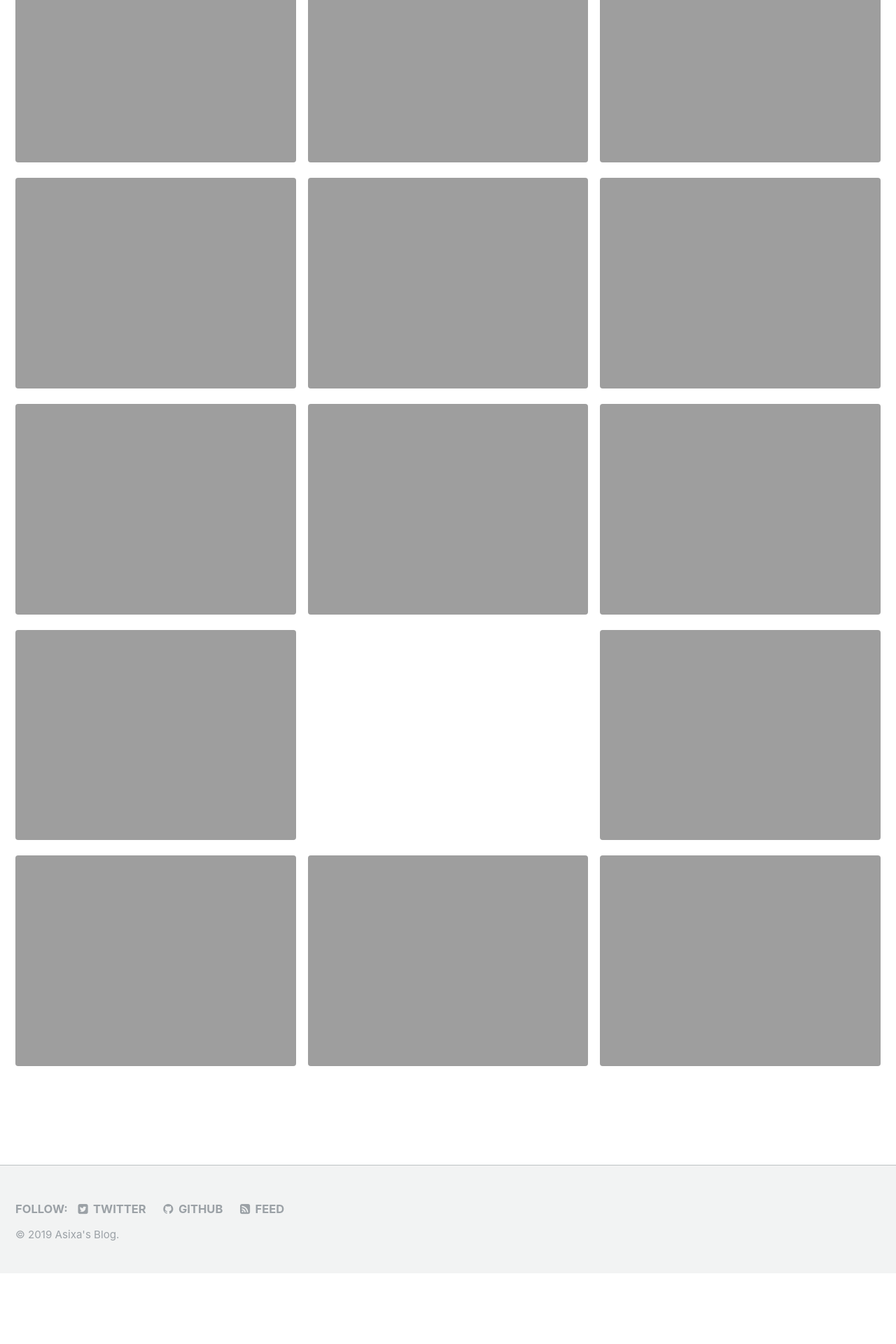
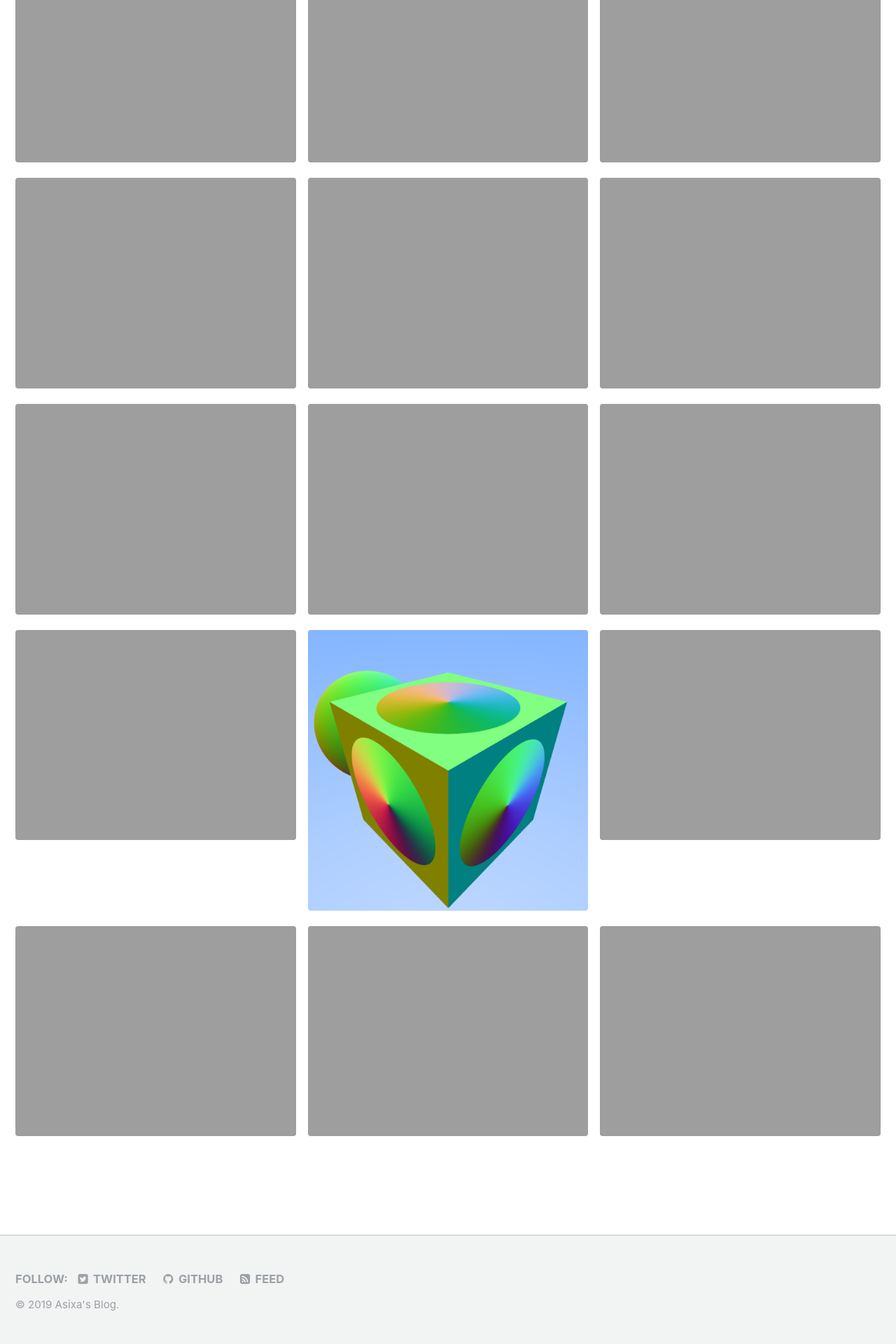
Before and after one commit to Asixa/notebook, a Jekyll site: the page built from _pages/photography.md, in a window 1280 px wide. Shown: the part 1471-3391 px from the top of the page at 70% size. Built offline with Jekyll 4.4.1, drawn with Linux system fonts in a browser that asks for light colours; before the commit the page ends 3290 px from its top, so only the background shows below that.

Commit message:
Update photography.md

```diff
--- a/_pages/photography.md
+++ b/_pages/photography.md
@@ -12,127 +12,127 @@
   #   image_path: /assets/images/photos/Moraine Lake Sunset - HD.jpg
   #   alt: "Sunset at Moraine Lake, Banff National Park."
   #   title: "Sunset at Moraine Lake, Banff National Park."
-  - url: /assets/images/ALight/allery/Picture (1).png
-    image_path: /assets/images/ALight/allery/Picture (1).png
+  - url: /assets/images/Alight/Gallery/Picture (1).png
+    image_path: /assets/images/Alight/Gallery/Picture (1).png
     alt: ""
     title: ""
 
-  - url: /assets/images/ALight/allery/Picture (2).png
-    image_path: /assets/images/ALight/allery/Picture (2).png
+  - url: /assets/images/Alight/Gallery/Picture (2).png
+    image_path: /assets/images/Alight/Gallery/Picture (2).png
     alt: ""
     title: ""
 
-  - url: /assets/images/ALight/allery/Picture (3).png
-    image_path: /assets/images/ALight/allery/Picture (3).png
+  - url: /assets/images/Alight/Gallery/Picture (3).png
+    image_path: /assets/images/Alight/Gallery/Picture (3).png
     alt: ""
     title: ""
 
-  - url: /assets/images/ALight/allery/Picture (4).png
-    image_path: /assets/images/ALight/allery/Picture (4).png
+  - url: /assets/images/Alight/Gallery/Picture (4).png
+    image_path: /assets/images/Alight/Gallery/Picture (4).png
     alt: ""
     title: ""
 
-  - url: /assets/images/ALight/allery/Picture (5).png
-    image_path: /assets/images/ALight/allery/Picture (5).png
+  - url: /assets/images/Alight/Gallery/Picture (5).png
+    image_path: /assets/images/Alight/Gallery/Picture (5).png
     alt: ""
     title: ""
 
-  - url: /assets/images/ALight/allery/Picture (6).png
-    image_path: /assets/images/ALight/allery/Picture (6.png
+  - url: /assets/images/Alight/Gallery/Picture (6).png
+    image_path: /assets/images/Alight/Gallery/Picture (6.png
     alt: ""
     title: ""
 
-  - url: /assets/images/ALight/allery/Picture (7).png
-    image_path: /assets/images/ALight/allery/Picture (7).png
+  - url: /assets/images/Alight/Gallery/Picture (7).png
+    image_path: /assets/images/Alight/Gallery/Picture (7).png
     alt: ""
     title: ""
 
-  - url: /assets/images/ALight/allery/Picture (8).png
-    image_path: /assets/images/ALight/allery/Picture (8).png
+  - url: /assets/images/Alight/Gallery/Picture (8).png
+    image_path: /assets/images/Alight/Gallery/Picture (8).png
     alt: ""
     title: ""
 
-  - url: /assets/images/ALight/allery/Picture (9).png
-    image_path: /assets/images/ALight/allery/Picture (9).png
+  - url: /assets/images/Alight/Gallery/Picture (9).png
+    image_path: /assets/images/Alight/Gallery/Picture (9).png
     alt: ""
     title: ""
 
-  - url: /assets/images/ALight/allery/Picture (10).png
-    image_path: /assets/images/ALight/allery/Picture (10).png
+  - url: /assets/images/Alight/Gallery/Picture (10).png
+    image_path: /assets/images/Alight/Gallery/Picture (10).png
     alt: ""
     title: ""
 
-  - url: /assets/images/ALight/allery/Picture (11).png
-    image_path: /assets/images/ALight/allery/Picture (11).png
+  - url: /assets/images/Alight/Gallery/Picture (11).png
+    image_path: /assets/images/Alight/Gallery/Picture (11).png
     alt: ""
     title: ""
 
-  - url: /assets/images/ALight/allery/Picture (12).png
-    image_path: /assets/images/ALight/allery/Picture (12).png
+  - url: /assets/images/Alight/Gallery/Picture (12).png
+    image_path: /assets/images/Alight/Gallery/Picture (12).png
     alt: ""
     title: ""
 
-  - url: /assets/images/ALight/allery/Picture (13).png
-    image_path: /assets/images/ALight/allery/Picture (13).png
+  - url: /assets/images/Alight/Gallery/Picture (13).png
+    image_path: /assets/images/Alight/Gallery/Picture (13).png
     alt: ""
     title: ""
 
-  - url: /assets/images/ALight/allery/Picture (14).png
-    image_path: /assets/images/ALight/allery/Picture (14).png
+  - url: /assets/images/Alight/Gallery/Picture (14).png
+    image_path: /assets/images/Alight/Gallery/Picture (14).png
     alt: ""
     title: ""
 
-  - url: /assets/images/ALight/allery/Picture (15).png
-    image_path: /assets/images/ALight/allery/Picture (15).png
+  - url: /assets/images/Alight/Gallery/Picture (15).png
+    image_path: /assets/images/Alight/Gallery/Picture (15).png
     alt: ""
     title: ""
 
-  - url: /assets/images/ALight/allery/Picture (16).png
-    image_path: /assets/images/ALight/allery/Picture (16).png
+  - url: /assets/images/Alight/Gallery/Picture (16).png
+    image_path: /assets/images/Alight/Gallery/Picture (16).png
     alt: ""
     title: ""
 
-  - url: /assets/images/ALight/allery/Picture (17).png
-    image_path: /assets/images/ALight/allery/Picture (17).png
+  - url: /assets/images/Alight/Gallery/Picture (17).png
+    image_path: /assets/images/Alight/Gallery/Picture (17).png
     alt: ""
     title: ""
 
-  - url: /assets/images/ALight/allery/Picture (18).png
-    image_path: /assets/images/ALight/allery/Picture (18).png
+  - url: /assets/images/Alight/Gallery/Picture (18).png
+    image_path: /assets/images/Alight/Gallery/Picture (18).png
     alt: ""
     title: ""
 
-  - url: /assets/images/ALight/allery/Picture (19).png
-    image_path: /assets/images/ALight/allery/Picture (19).png
+  - url: /assets/images/Alight/Gallery/Picture (19).png
+    image_path: /assets/images/Alight/Gallery/Picture (19).png
     alt: ""
     title: ""
 
-  - url: /assets/images/ALight/allery/Picture (20).png
-    image_path: /assets/images/ALight/allery/Picture (20).png
+  - url: /assets/images/Alight/Gallery/Picture (20).png
+    image_path: /assets/images/Alight/Gallery/Picture (20).png
     alt: ""
     title: ""
 
-  - url: /assets/images/ALight/allery/Picture (21).png
-    image_path: /assets/images/ALight/allery/Picture (21).png
+  - url: /assets/images/Alight/Gallery/Picture (21).png
+    image_path: /assets/images/Alight/Gallery/Picture (21).png
     alt: ""
     title: ""
 
-  - url: /assets/images/ALight/allery/Picture (22).png
-    image_path: /assets/images/ALight/allery/Picture (22).png
+  - url: /assets/images/Alight/Gallery/Picture (22).png
+    image_path: /assets/images/Alight/Gallery/Picture (22).png
     alt: ""
     title: ""
 
-  - url: /assets/images/ALight/allery/Picture (23).png
-    image_path: /assets/images/ALight/allery/Picture (23).png
+  - url: /assets/images/Alight/Gallery/Picture (23).png
+    image_path: /assets/images/Alight/Gallery/Picture (23).png
     alt: ""
     title: ""
 
-  - url: /assets/images/ALight/allery/Picture (24).png
-    image_path: /assets/images/ALight/allery/Picture (24).png
+  - url: /assets/images/Alight/Gallery/Picture (24).png
+    image_path: /assets/images/Alight/Gallery/Picture (24).png
     alt: ""
     title: ""
-    # - url: /assets/images/ALight/allery/Picture (1).png
-    # image_path: /assets/images/ALight/allery/Picture (1).png
+    # - url: /assets/images/Alight/Gallery/Picture (1).png
+    # image_path: /assets/images/Alight/Gallery/Picture (1).png
 ---
 
 {% include gallery caption="" %}
```
